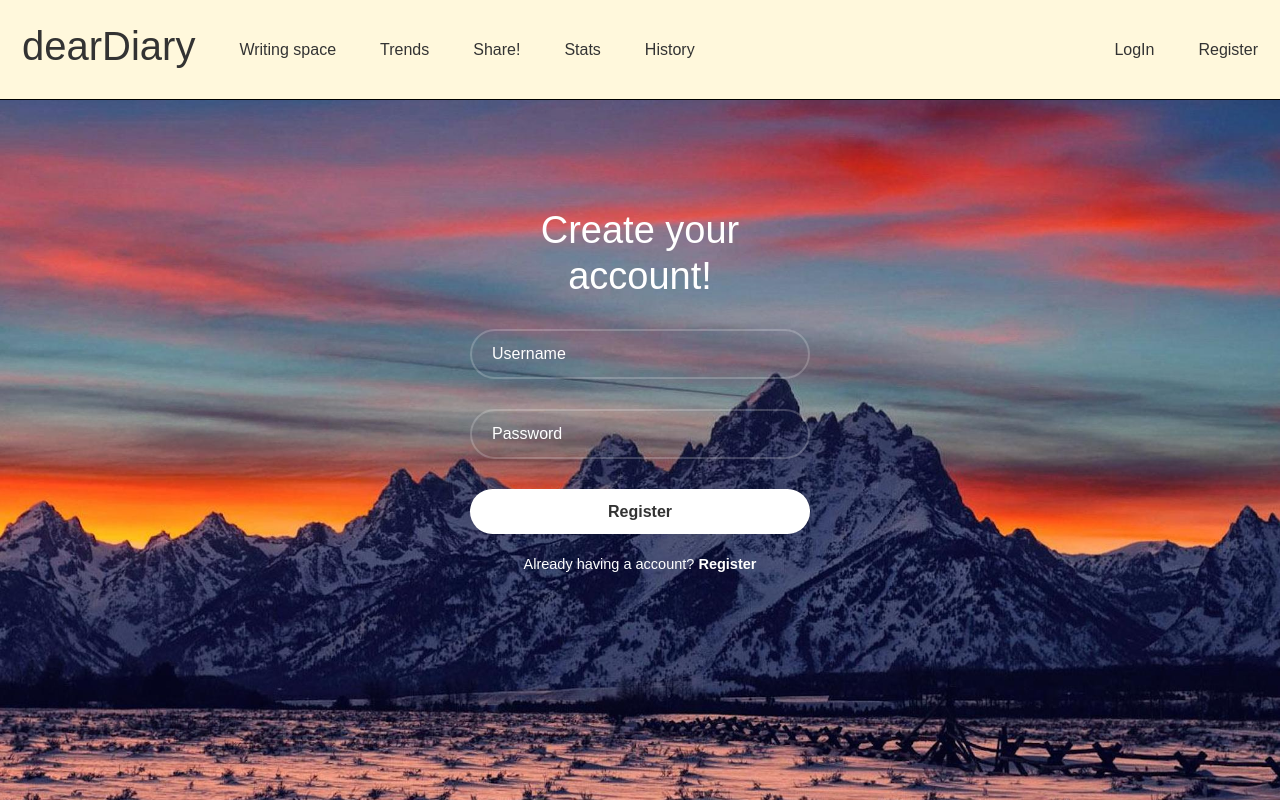
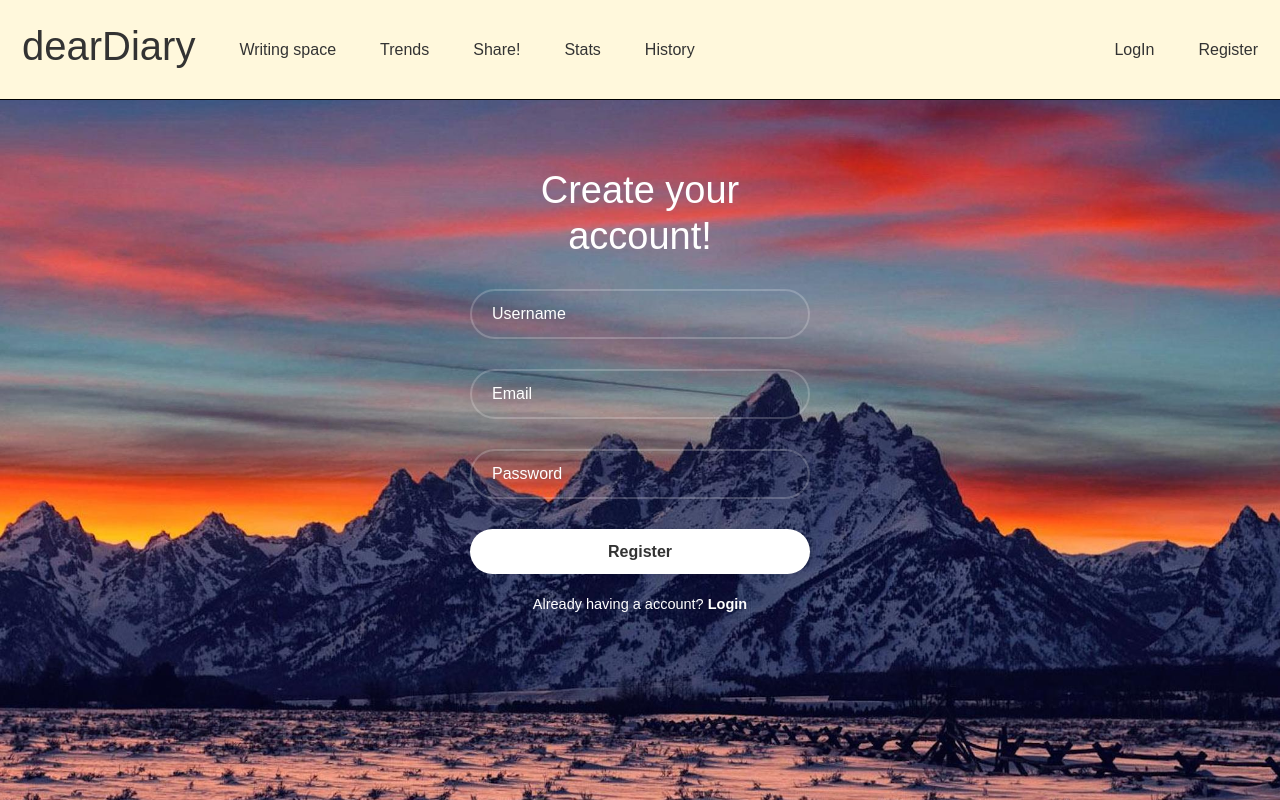
Before and after one commit to krish031006-Me/Dear-Diary, a Flask app: page /register in a window 1280 px wide. Run offline with Flask 3, Linux system fonts and the light colour scheme; some libraries are stand-ins or nearby versions; some web fonts are replaced.

Commit message:
Fixed some flaws in register.html

```diff
--- a/templates/register.html
+++ b/templates/register.html
@@ -5,13 +5,17 @@
 {% block main %}
 <div id="login_div">
         <div class="main-log">
-            <form action="" method="post">
+            <form action="/register" method="post">
                 <h1 class="heading">
                 Create your account!
                 </h1>
                 <div class="input">
                     <input type="text" placeholder="Username" autofocus required
                     autocomplete="off" name="username">
+                </div>
+                <div class="input">
+                    <input type="text" placeholder="Email" required
+                    autocomplete="on" name="email">
                 </div>
                 <div class="input">
                     <input type="password" placeholder="Password"
@@ -24,7 +28,7 @@
                         <p>
                             Already having a account?
                         <a
-                            href="/register">Register
+                            href="/login">Login
                         </a>
                         </p>
                     </div>
```
